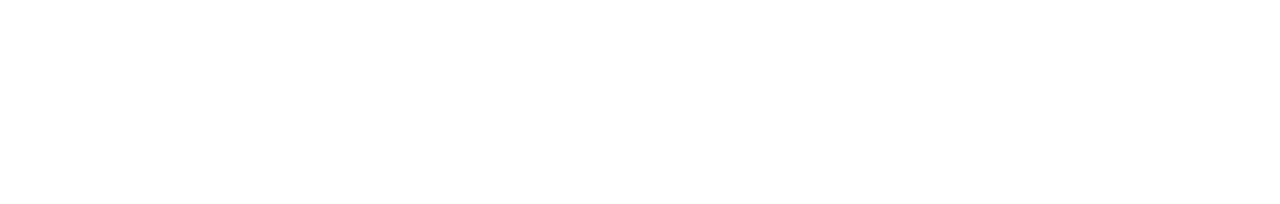
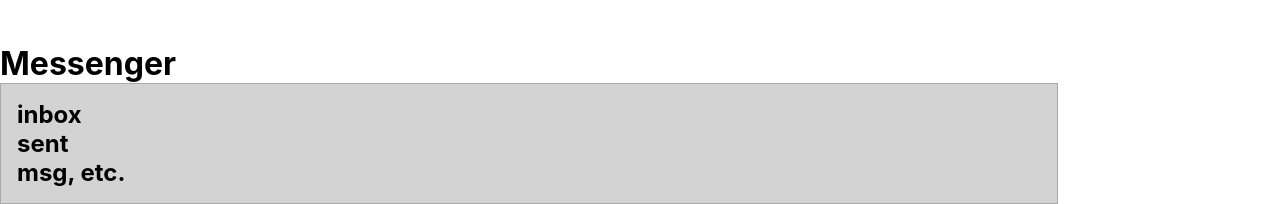
Before and after one commit to KGlinoga/insta-clone, a React (Create React App) app: page / in a window 1280 px wide. Shown: the part 3894-4098 px from the top of the page. Before the commit the page ends 3918 px from the top, so only its background shows below. Built offline with nearby package versions, Linux system fonts and the light colour scheme.

Commit message:
mocked up Msg page, will now do handlepage, etc. in Container

```diff
--- a/src/components/Container.js
+++ b/src/components/Container.js
@@ -3,6 +3,7 @@
 import Header from './Header';
 // then import the page components
 import Home from './pages/Home';
+import Msg from './pages/Msg';
 
 
 
@@ -17,10 +18,12 @@
             <br></br>
             <br></br>
             <br></br>
+            <br></br>
 
             <div>
                 {/* {renderPage()} */}
                 <Home />
+                <Msg />
             </div>
 
 
--- /dev/null
+++ b/src/components/pages/Msg.css
@@ -0,0 +1,7 @@
+.container  {
+    background-color: lightgrey;
+    width: 80%;
+    border: 1px solid darkgrey;
+    padding: 1em;
+
+}
--- a/src/components/pages/Msg.js
+++ b/src/components/pages/Msg.js
@@ -0,0 +1,17 @@
+import React from 'react';
+import './Msg.css';
+
+export default function Msg() {
+    return (
+        <div className="">
+            <h1>Messenger</h1>
+            {/* will populate with Msg-relevant components */}
+            <div className="container">
+                <h2>inbox</h2>
+                <h2>sent</h2>
+                <h2>msg, etc.</h2>
+            </div>
+
+        </div>
+    )
+}
--- a/src/components/pages/sub-pages/Post.js
+++ b/src/components/pages/sub-pages/Post.js
@@ -2,8 +2,6 @@
 import './Post.css';
 import Card from './Card';
 import Avatar from '@mui/material/Avatar';
-
-
 
     const posts = [
         {
```
